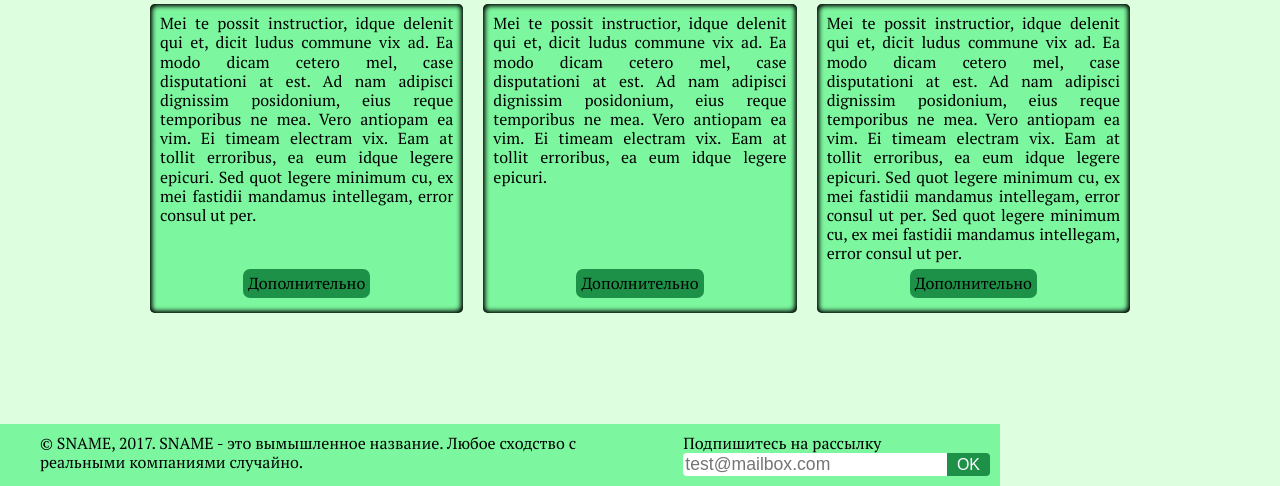
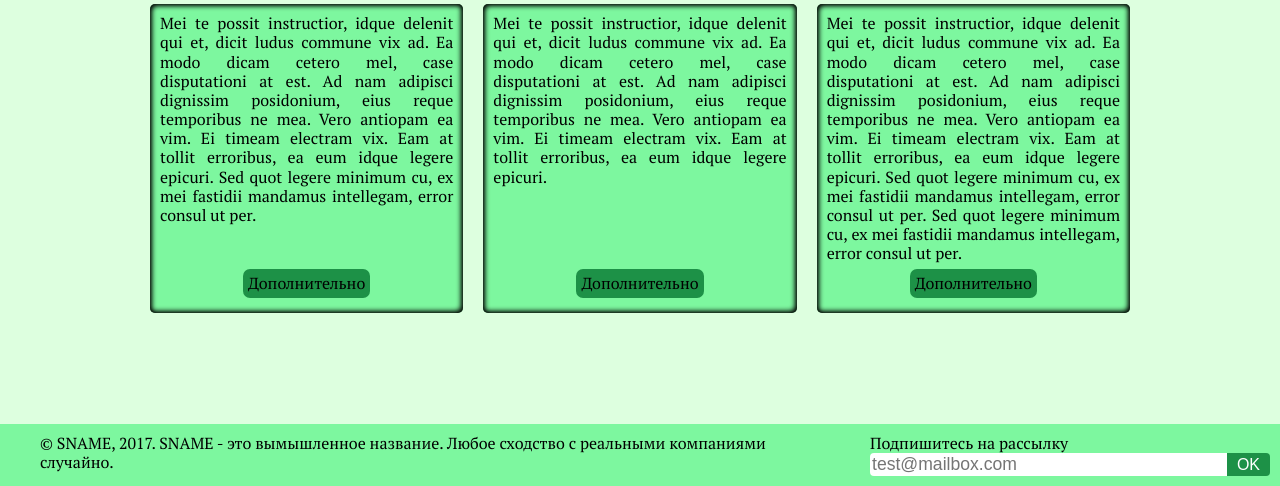
Before and after one commit to MAARAAZM/page_flexbox, a plain HTML site: page index.html in a window 1280 px wide. Shown: the part 314-800 px from the top of the page. Drawn offline with nearby package versions, Linux system fonts and the light colour scheme.

Commit message:
Update style.css

```diff
--- a/css/style.css
+++ b/css/style.css
@@ -114,7 +114,7 @@ body {
 .footerSection {
   position: absolute;
   bottom: 0;
-  max-width: 1000px;
+  width: 100%;
   margin: 0 auto;
   background-color: #7df79f;
   display: flex;
```
